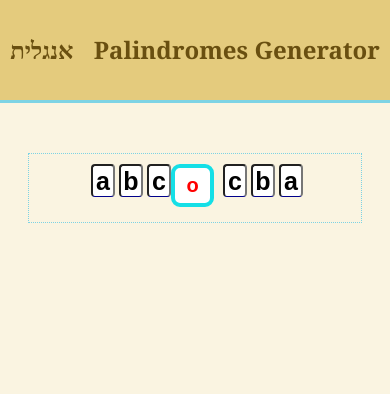
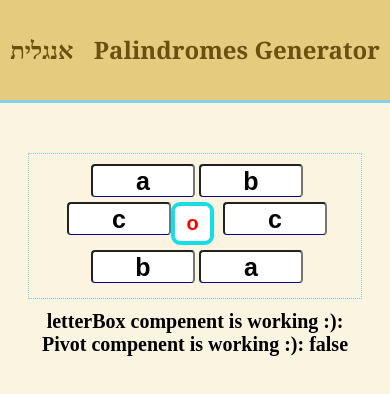
Before and after one commit to Ariellaw/palindromer, an Angular app: page / in a window 390 px wide. Shown: the top 394 px of the page. Built offline with nearby package versions, Linux system fonts and the light colour scheme.

Commit message:
fixed the issue on my cellphone

```diff
--- a/src/app/letter-box/letter-box.component.html
+++ b/src/app/letter-box/letter-box.component.html
@@ -1,2 +1,2 @@
 
-<input  [ngClass]="{'space':typeOfChar==='space', 'punctuation':typeOfChar==='punctuation', 'letter': typeOfChar==='letter'}" type="text" [value]="character" [id]="side+index" class="letter-box" (keyup)="handleKeyup($event)" tabindex="0"  maxlength="1">
+<input  [ngClass]="{'space':typeOfChar==='space', 'punctuation':typeOfChar==='punctuation', 'letter': typeOfChar==='letter'}" type="text" [(ngModel)]="character" [id]="side+index" class="letter-box btn" (keyup)="handleKeyup($event)"   maxlength="2"/>
--- a/src/app/letter-box/letter-box.component.scss
+++ b/src/app/letter-box/letter-box.component.scss
@@ -22,7 +22,8 @@
     width: 20px;
     margin-right: 4px;
     margin-left:0px;
-    // border-bottom: 1px solid darkgray;
+    // border-bottom: 5px solid darkgray;
+    // background-color: yellow;
 
 
 }
@@ -32,10 +33,11 @@
     margin-left:0px;
     display: block;
     border-bottom: 1px solid hotpink;
+    // background-color: blueviolet;
 }
 
 .letter{
-    width: 20px;
+    width: 100px;
     border-bottom: 1px solid darkblue;
     margin-right: 0px;
     margin-left:4px;
--- a/src/app/letter-box/letter-box.component.ts
+++ b/src/app/letter-box/letter-box.component.ts
@@ -19,6 +19,7 @@ export class LetterBoxComponent implements OnInit {
     letterIndex: number;
     character: string;
   }>();
+  @Output() newUserInput = new EventEmitter<{ newLetter: string }>();
   @Output() moveFocus = new EventEmitter<{ keyCode: number, side:string, letterIdx:number }>();
   @Output() characterAdded = new EventEmitter<{
     character: string;
@@ -45,12 +46,14 @@ export class LetterBoxComponent implements OnInit {
     );
   }
   test(){
-    console.log("test touch")
+    console.log("test touch" )
   }
   handleKeyup(event: KeyboardEvent) {
-    event.preventDefault();
+    // event.preventDefault();
     // var currText = event.target.innerText;
     var newChar = event.key;
+    var code = event.keyCode.toString()
+    console.log("handleKeyup", event, "event.target",event.target, "code", code, "this.character", this.character)
 
     if (event.keyCode === 37 || event.keyCode === 39) {
       this.moveFocus.emit({ keyCode: event.keyCode, side:this.side, letterIdx:this.index });
@@ -65,16 +68,21 @@ export class LetterBoxComponent implements OnInit {
         character: this.character
       });
     }
-    else if (newChar.length > 1) {
+    else if (this.character.length > 2) {
 
       return;
     }
-     else {
+     else if(this.character.length===2){
+       console.log("testing - length is 2")
       this.characterAdded.emit({
-        character: newChar,
+        character: this.character.charAt(1),
         letterIndex: this.index
       });
-      this.assignCharacterType();
+      this.character=this.character.charAt(0);
+      // this.newUserInput.emit({
+      //   newLetter: newChar
+      // });
+      // this.assignCharacterType();
     }
   }
 
--- a/src/app/palindrom-editor/palindrom-editor.component.html
+++ b/src/app/palindrom-editor/palindrom-editor.component.html
@@ -3,7 +3,7 @@
     <div class="palindrom-container" id="palindrom-container">
         <app-letter-box (moveFocus)="moveFocus($event)" (backspace)="onBackspaceLeft($event)"
             *ngFor="let currLetter of lettersLeft ; let i = index" side="left" [character]="currLetter" [index]="i"
-            (characterAdded)="onAddCharLeft($event)" (characterChanged)="onLetterInputLeft($event)" (delete)="deleteLeft($event)">
+            (characterAdded)="onAddCharLeft($event)" (newUserInput)="onNewCharFromPivot($event)" (characterChanged)="onLetterInputLeft($event)" (delete)="deleteLeft($event)">
         </app-letter-box>
         <app-pivot-letter (moveFocus)="moveFocus($event)" (backspace)="backspaceFromPivot()"
             (delete)="deleteFromPivot()" (newUserInput)="onNewCharFromPivot($event)"></app-pivot-letter>
@@ -12,4 +12,8 @@
             (characterAdded)="onAddCharRight($event)" (characterChanged)="onLetterInputRight($event)" (delete)="deleteRight($event)">
         </app-letter-box>
     </div>
+    <br>
+    <h1>letterBox compenent is working :): {{letterBox}}</h1>
+    <h1>Pivot compenent is working :): {{pivotIsWorking}}</h1>
+
 </div>
--- a/src/app/palindrom-editor/palindrom-editor.component.ts
+++ b/src/app/palindrom-editor/palindrom-editor.component.ts
@@ -15,6 +15,8 @@ export class PalindromEditorComponent implements OnInit {
   pivotElement: HTMLElement;
   letterBoxElement = "APP-LETTER-BOX";
   pivotElementNodeName = "APP-PIVOT-LETTER";
+  letterBox;
+  pivotIsWorking=false;
   constructor() {}
   // באב. ליל באב.
   ngOnInit() {
@@ -23,10 +25,10 @@ export class PalindromEditorComponent implements OnInit {
   }
 
   onAddCharRight($event) {
+  console.log("onAddCharRightra# ew")
     let rightIdx = $event.letterIndex;
     let leftIdx = this.lettersRight.length - 1 - rightIdx;
     let character = $event.character;
-    // var focusedElement = window.document.activeElement;
     this.focusOnNextPreviousElement("right", rightIdx, true, 1, this.lettersRight.length);
     this.addNewChar(
       this.lettersLeft,
@@ -39,10 +41,10 @@ export class PalindromEditorComponent implements OnInit {
   }
 
   onAddCharLeft($event) {
+    this.letterBox= $event.character;
     let leftIdx = $event.letterIndex;
     let rightIdx = this.lettersLeft.length - 1 - leftIdx;
     let character = $event.character;
-    // var focusedElement = window.document.activeElement;
     this.focusOnNextPreviousElement("left", leftIdx, true, 1, this.lettersLeft.length);
 
     this.addNewChar(
@@ -54,6 +56,7 @@ export class PalindromEditorComponent implements OnInit {
     );
   }
   onNewCharFromPivot($event) {
+    this.pivotIsWorking=true;
     this.addNewChar(
       this.lettersLeft,
       this.lettersLeft.length,
@@ -183,7 +186,7 @@ export class PalindromEditorComponent implements OnInit {
   }
 
   focusOnNextPreviousElement(side, id, waitForIt, backOrForward, arrLength=null) {
- console.log("focusOnNextPreviousElement", side, id, waitForIt, backOrForward)
+//  console.log("focusOnNextPreviousElement", side, id, waitForIt, backOrForward)
     var nextLetterBox = document.getElementById(side + (id + backOrForward));
     if (nextLetterBox  && !waitForIt) {
       nextLetterBox.focus();
--- a/src/app/pivot-letter/pivot-letter.component.html
+++ b/src/app/pivot-letter/pivot-letter.component.html
@@ -1,2 +1,2 @@
 <!-- <input type="text" maxlength="2" [value]="letter" size=1 (input)="onUserInput($event.target.value)"/> -->
-<input (click)="expand()" id="pivot-input" [ngClass]="(pivotIsCollapsed)?'collapsed':'expanded'" class="pivot-box btn" type="text" maxlength="2" [(ngModel)]="input" size=1 (keyup)="onUserInput($event)"/>
+<input (click)="expand()" id="pivot-input" [ngClass]="(pivotIsCollapsed)?'collapsed':'expanded'" class="pivot-box btn" type="text" maxlength="2" [(ngModel)]="input"  (keyup)="onUserInput($event)"/>
--- a/src/styles.scss
+++ b/src/styles.scss
@@ -18,3 +18,7 @@ body{
     // overflow-y: hidden;
     position: fixed;
 }
+
+.btn{
+    cursor: pointer;
+}
```
